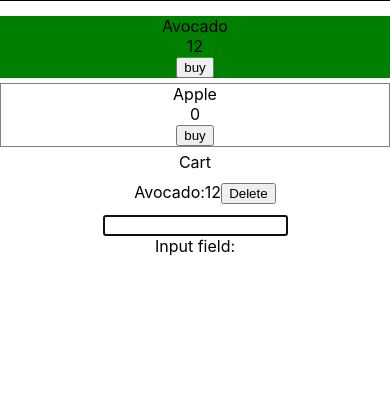
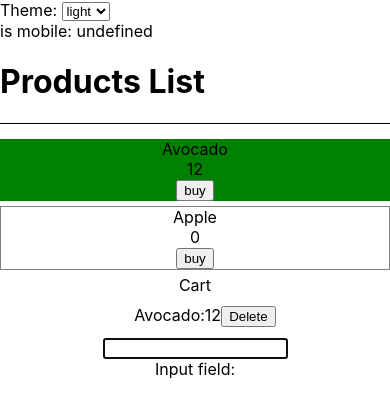
Before and after one commit to roasher/react-learning, a React (Create React App) app: page / in a window 390 px wide. Shown: the top 416 px of the page. Built offline with nearby package versions, Linux system fonts and the light colour scheme.

Commit message:
add context (isMobile bug)

```diff
--- a/src/App.js
+++ b/src/App.js
@@ -5,6 +5,8 @@ import {cloneDeep} from "lodash"
 import Cart from "./components/Cart";
 import ErrorBoundary from "./components/ErrorBoundary";
 import withWindowSize from "./hoc/withWindowSize";
+import Header from "./components/Header";
+import {ThemeContext, themes} from "./theme-context";
 
 class App extends React.Component {
 
@@ -14,7 +16,8 @@ class App extends React.Component {
       {id: '2', name: "Apple"}
     ],
     cart: [{id: '1', count: 12}],
-    inputData: ''
+    inputData: '',
+    theme: 'light'
   }
 
   componentDidMount() {
@@ -68,13 +71,24 @@ class App extends React.Component {
     return product.name + ":" + this.getProductCountInCart(product.id)
   }
 
+  changeThemeHandler = (event) => {
+    this.setState({theme: event.target.value})
+  }
+
   render() {
     return (
       <ErrorBoundary>
+        <ThemeContext.Provider value={this.state.theme}>
+          <div>
+            <span>Theme: </span>
+            <select onChange={this.changeThemeHandler}>
+              {Object.keys(themes).map(value => (
+                <option key={value}>{value}</option>
+              ))}
+            </select>
+          </div>
+          <Header/>
           <div className={styles.app}>
-          <header className={styles.header}>
-            {!this.props.isMobile && <h1>Products List</h1>}
-          </header>
             <div>
               {this.state.products.map((product) => {
                 return (
@@ -104,6 +118,7 @@ class App extends React.Component {
               <div>Input field: {this.state.inputData}</div>
             </div>
           </div>
+        </ThemeContext.Provider>
       </ErrorBoundary>
     );
   }
--- /dev/null
+++ b/src/components/Header.js
@@ -0,0 +1,29 @@
+import React from "react";
+import {ThemeContext, themes} from "../theme-context";
+import styles from '../App.module.scss';
+
+class Header extends React.Component {
+  render() {
+    const theme = this.context;
+    return (
+      <div>
+        <div>
+          {`is mobile: ${this.props.isMobile}`}
+        </div>
+        <header
+          style={{
+            color: themes[theme].color,
+            background: themes[theme].background
+          }}
+          className={styles.header}
+        >
+          {!this.props.isMobile && <h1>Products List</h1>}
+        </header>
+      </div>
+    );
+  }
+}
+
+Header.contextType = ThemeContext
+
+export default Header;
--- /dev/null
+++ b/src/theme-context.js
@@ -0,0 +1,14 @@
+import {createContext} from "react";
+
+export const themes = {
+  light: {
+    color: "#000",
+    background: "#fff"
+  },
+  dark: {
+    color: "#fff",
+    background: "#000"
+  }
+};
+
+export const ThemeContext = createContext(themes.light);
```
Lines whose indentation alone changed are shown as unchanged.
